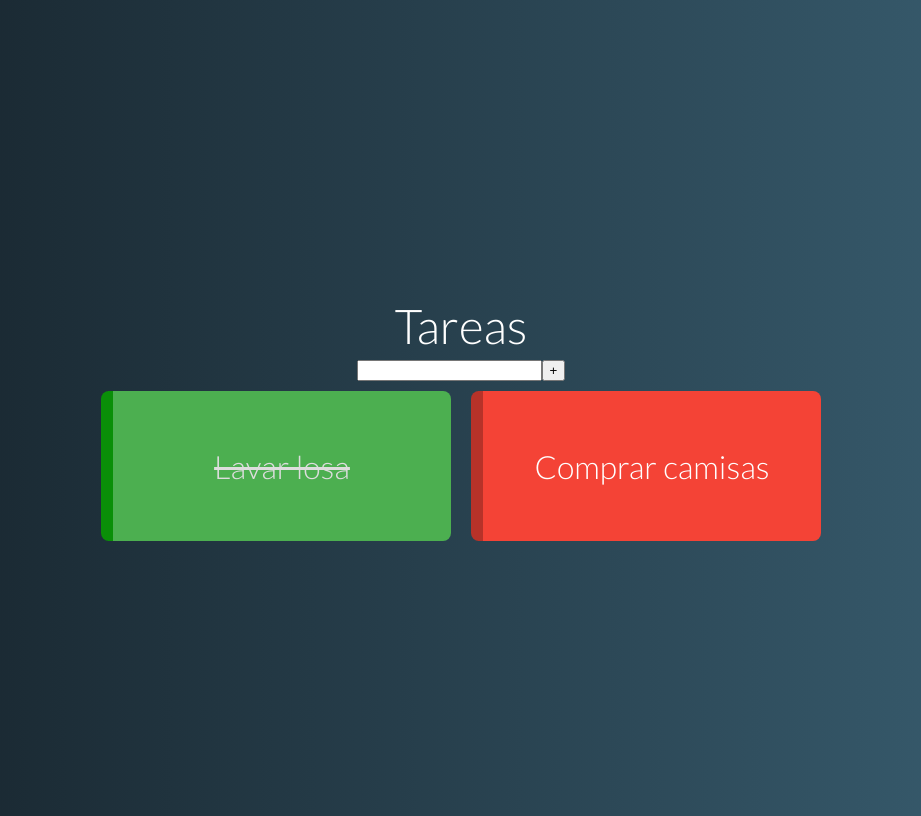
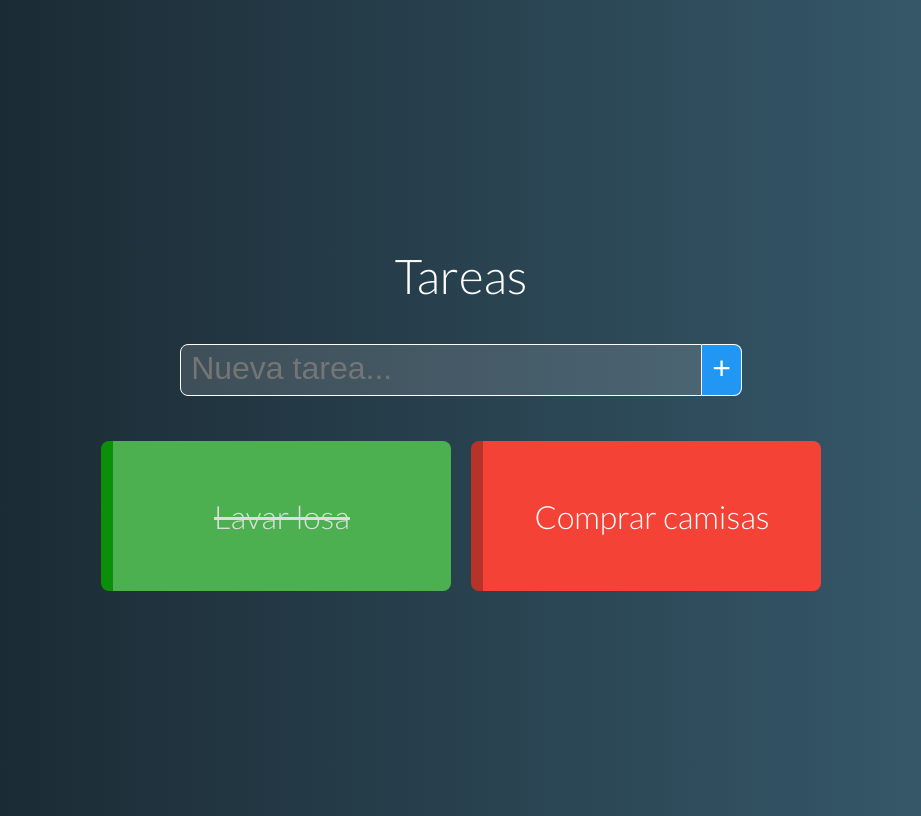
Before and after one commit to dev-ignacio-h/todo-vue, a Vue app: page / in a window 1280 px wide. Shown: the whole page, without its empty margins (179-1100 px from the left). Built offline with nearby package versions, Linux system fonts and the light colour scheme.

Commit message:
input style ready

```diff
--- a/src/components/NewTask.vue
+++ b/src/components/NewTask.vue
@@ -1,7 +1,13 @@
 <template>
     <div class="new-task">
-        <input v-model="name" @keydown.enter="add" type="text">
-        <button @click="add">+</button>
+        <input
+            v-model="name"
+            @keydown.enter="add"
+            type="text"
+            class="form-element"
+            placeholder="Nueva tarea..."
+        >
+        <button class="form-element" @click="add">+</button>
     </div>
 </template>
 
@@ -22,5 +28,27 @@
 </script>
 
 <style>
+    .new-task {
+        margin: 35px;
+    }
+    .form-element {
+        outline: none;
+        font-size: 2rem;
+        border: 1px solid #fff;
+        padding: 5px 10px 8px;
+        color: #fff;
+    }
+    input.form-element {
+        width: 500px;
+        background: #fff2;
+        border-top-left-radius: 8px;
+        border-bottom-left-radius: 8px;
+    }
+    button.form-element {
+        border-left: none;
+        background-color: #2196f3;
+        border-top-right-radius: 8px;
+        border-bottom-right-radius: 8px;
+    }
 
 </style>
```
